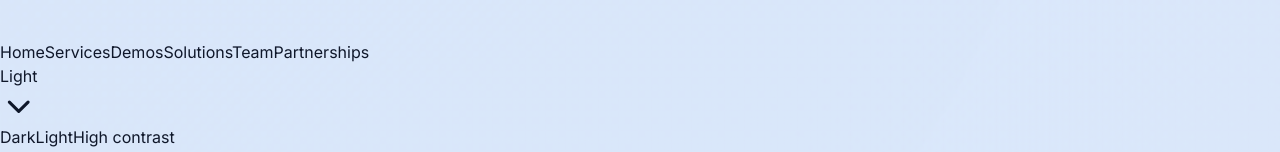
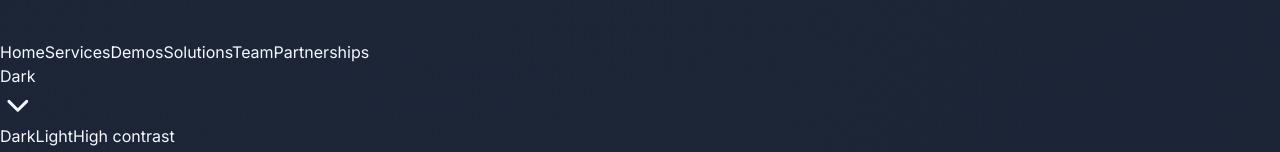
Before and after one commit to motiondynamicsai/motiondynamicsai, a React (Vite) app: page / in a window 1280 px wide. Shown: the part 319-471 px from the top of the page. Built offline with nearby package versions, Linux system fonts and the light colour scheme.

Commit message:
making the main theme dark

```diff
--- a/src/main.jsx
+++ b/src/main.jsx
@@ -12,8 +12,7 @@ const getInitialTheme = () => {
   const prefersContrast = window.matchMedia?.('(prefers-contrast: more)').matches;
   if (prefersContrast) return 'contrast';
 
-  const prefersLight = window.matchMedia?.('(prefers-color-scheme: light)').matches;
-  return prefersLight ? 'light' : 'dark';
+  return 'dark';
 };
 
 try {
```
